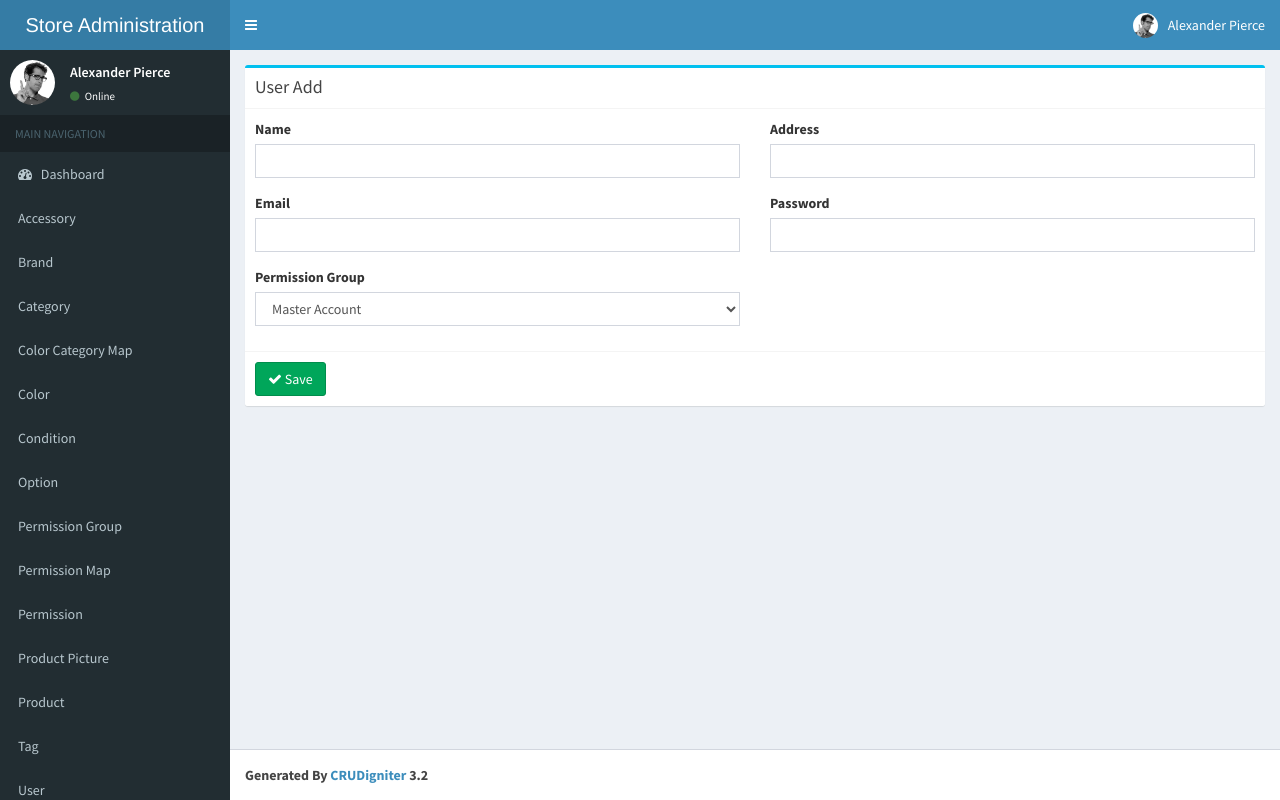
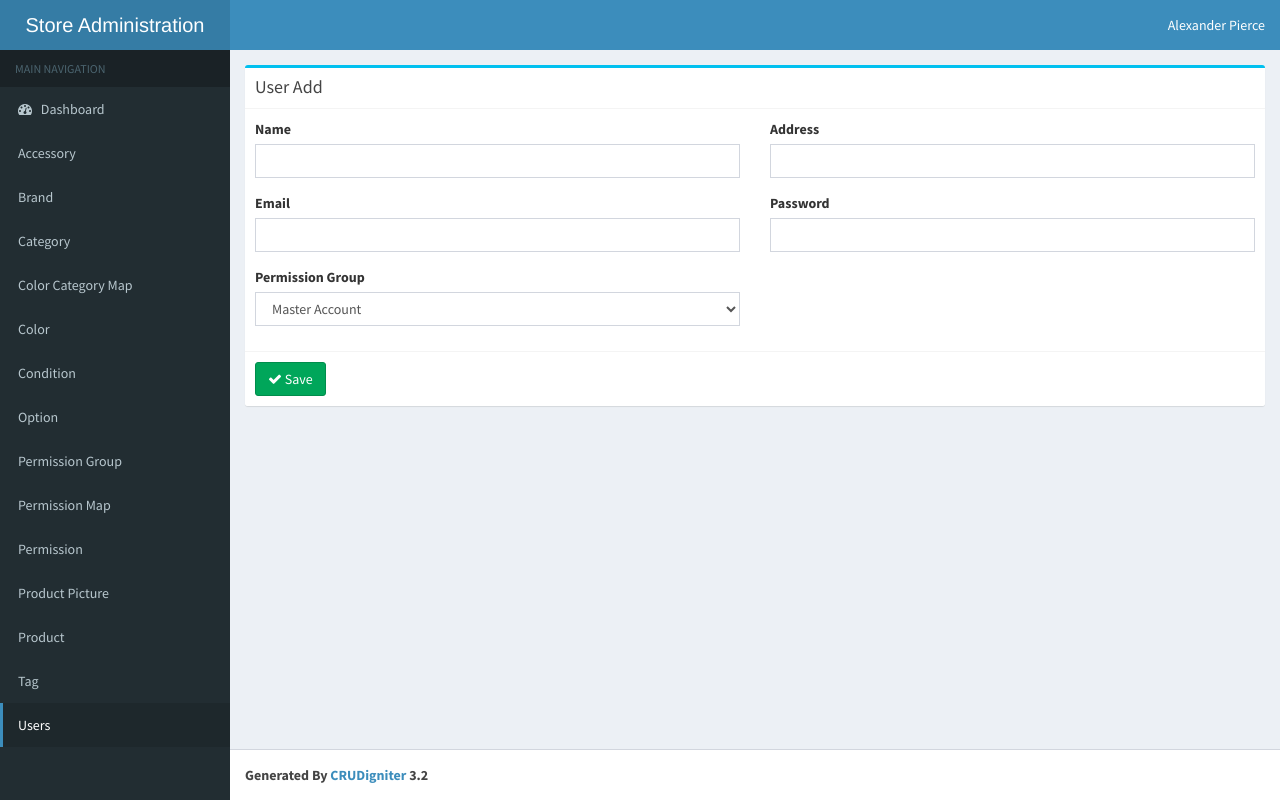
Before and after one commit to hrehman200/electric_store, a CodeIgniter app: page /electric_store/index.php/user/add in a window 1280 px wide. Run offline with CodeIgniter, Linux system fonts and the light colour scheme; data comes from the database, SQL or seed files in the repository.

Commit message:
User logout and some tweaking of main layout

```diff
--- a/application/models/User_model.php
+++ b/application/models/User_model.php
@@ -48,12 +48,4 @@ class User_model extends CI_Model
         return $this->db->delete('users', array('id' => $id));
     }
 
-    public function logout() {
-        $this->session->unset_userdata("username");
-        $this->session->unset_userdata("verification_key");
-        $this->session->unset_userdata("admin_id");
-        $this->session->unset_userdata("loggedin");
-        return TRUE;
-    }
-
 }
--- a/application/views/layouts/main.php
+++ b/application/views/layouts/main.php
@@ -48,39 +48,21 @@
                 </a>
                 <!-- Header Navbar: style can be found in header.less -->
                 <nav class="navbar navbar-static-top">
-                    <!-- Sidebar toggle button-->
-                    <a href="#" class="sidebar-toggle" data-toggle="offcanvas" role="button">
-                        <span class="sr-only">Toggle navigation</span>
-                        <span class="icon-bar"></span>
-                        <span class="icon-bar"></span>
-                        <span class="icon-bar"></span>
-                    </a>
 
                     <div class="navbar-custom-menu">
                         <ul class="nav navbar-nav">
                         <!-- User Account: style can be found in dropdown.less -->
                             <li class="dropdown user user-menu">
                                 <a href="#" class="dropdown-toggle" data-toggle="dropdown">
-                                    <img src="<?php echo site_url('resources/img/user2-160x160.jpg');?>" class="user-image" alt="User Image">
                                     <span class="hidden-xs">Alexander Pierce</span>
                                 </a>
                                 <ul class="dropdown-menu">
-                                    <!-- User image -->
-                                    <li class="user-header">
-                                        <img src="<?php echo site_url('resources/img/user2-160x160.jpg');?>" class="img-circle" alt="User Image">
-
-                                    <p>
-                                        Alexander Pierce - Web Developer
-                                        <small>Member since Nov. 2012</small>
-                                    </p>
-                                    </li>
-                                    <!-- Menu Footer-->
                                     <li class="user-footer">
-                                        <div class="pull-left">
+                                        <!--<div class="pull-left">
                                             <a href="#" class="btn btn-default btn-flat">Profile</a>
-                                        </div>
+                                        </div>-->
                                         <div class="pull-right">
-                                            <a href="#" class="btn btn-default btn-flat">Sign out</a>
+                                            <a href="<?=base_url('logout')?>" class="btn btn-default btn-flat">Sign out</a>
                                         </div>
                                     </li>
                                 </ul>
@@ -93,17 +75,6 @@
             <aside class="main-sidebar">
                 <!-- sidebar: style can be found in sidebar.less -->
                 <section class="sidebar">
-                    <!-- Sidebar user panel -->
-                    <div class="user-panel">
-                        <div class="pull-left image">
-                            <img src="<?php echo site_url('resources/img/user2-160x160.jpg');?>" class="img-circle" alt="User Image">
-                        </div>
-                        <div class="pull-left info">
-                            <p>Alexander Pierce</p>
-                            <a href="#"><i class="fa fa-circle text-success"></i> Online</a>
-                        </div>
-                    </div>
-                    <!-- sidebar menu: : style can be found in sidebar.less -->
                     <ul class="sidebar-menu">
                         <li class="header">MAIN NAVIGATION</li>
                         <li>
@@ -280,18 +251,10 @@
                                 </li>
 							</ul>
                         </li>
-						<li>
-                            <a href="#">
-                                <span>User</span>
+						<li class="<?=$this->uri->segment(1)=='user'?'active':''?>">
+                            <a href="<?php echo site_url('user/index');?>">
+                                <span>Users</span>
                             </a>
-                            <ul class="treeview-menu">
-								<li class="active">
-                                    <a href="<?php echo site_url('user/add');?>"><i class="fa fa-plus"></i> Add</a>
-                                </li>
-								<li>
-                                    <a href="<?php echo site_url('user/index');?>"><i class="fa fa-list-ul"></i> Listing</a>
-                                </li>
-							</ul>
                         </li>
                     </ul>
                 </section>
```
Also changed, not shown: application/controllers/Logout.php (+7 -7 lines).
